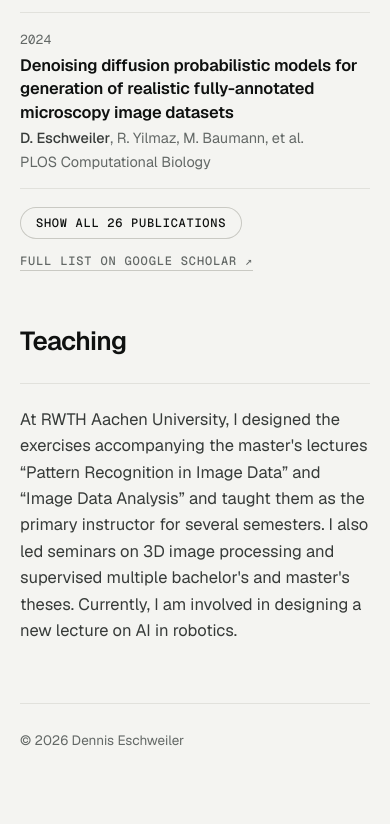
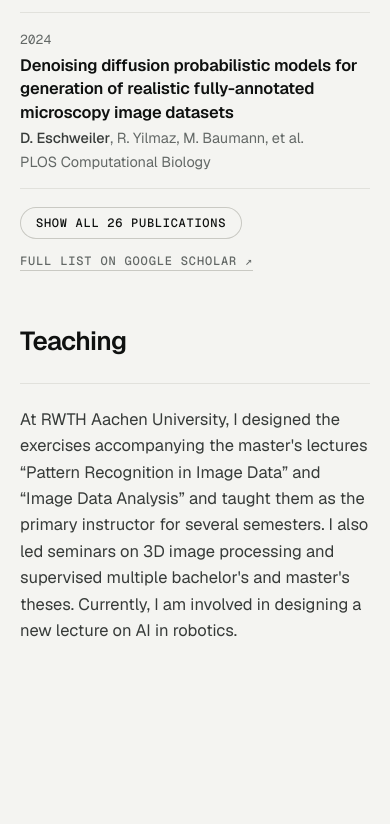
Before and after one commit to DEschweiler/DEschweiler.github.io, a plain HTML site: page index.html in a window 390 px wide. Shown: the part 5057-5881 px from the top of the page. After the commit the page ends 5772 px from the top, so only its background shows below. Drawn offline with Linux system fonts and the light colour scheme.

Commit message:
Remove footer line

```diff
--- a/assets/style.css
+++ b/assets/style.css
@@ -127,7 +127,7 @@ h2{margin:0;font-size:30px;line-height:1.15;font-weight:600;letter-spacing:-.028
 .showall:focus-visible{outline:2px solid var(--accent);outline-offset:2px}
 .showall[hidden]{display:none}
 
-footer{display:flex;justify-content:space-between;gap:16px;flex-wrap:wrap;margin:84px 0 0;padding:26px 0 72px;border-top:1px solid var(--rule);font-size:13.5px;color:var(--muted)}
+main.wrap{padding-bottom:104px}
 
 @media (max-width:900px){
   .wrap{padding:0 20px}
@@ -146,7 +146,7 @@ footer{display:flex;justify-content:space-between;gap:16px;flex-wrap:wrap;margin
   .two{grid-template-columns:1fr;gap:44px}
   .tl li{grid-template-columns:1fr;gap:0}
   .pubs li{grid-template-columns:1fr;gap:2px;padding:15px 0}
-  footer{margin-top:60px}
+  main.wrap{padding-bottom:72px}
 }
 
 @media print{.nav{position:static}.tile figure img{filter:none}}
--- a/index.html
+++ b/index.html
@@ -272,9 +272,6 @@
     <p class="prose"><span>At RWTH Aachen University, I designed the exercises accompanying the master's lectures “Pattern Recognition in Image Data” and “Image Data Analysis” and taught them as the primary instructor for several semesters. I also led seminars on 3D image processing and supervised multiple bachelor's and master's theses. Currently, I am involved in designing a new lecture on AI in robotics.</span></p>
   </section>
 
-  <footer>
-    <span>© 2026 Dennis Eschweiler</span>
-  </footer>
 </main>
 
 <script>
```
